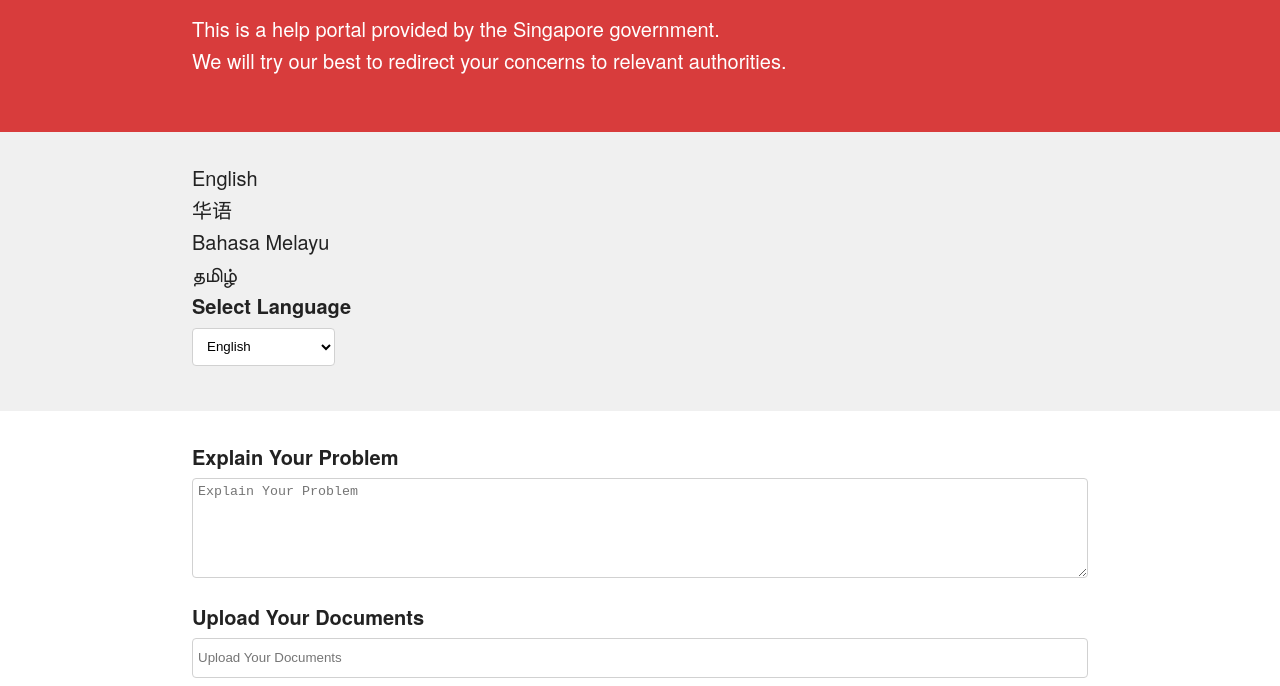
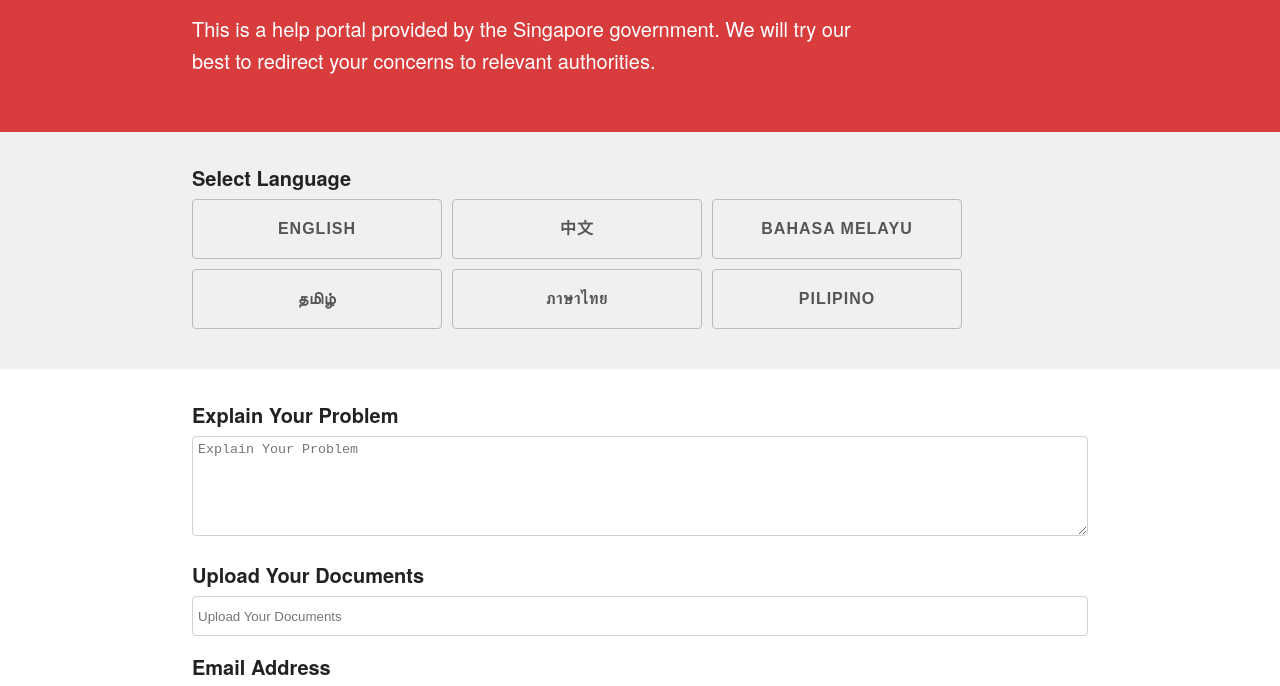
Before and after one commit to artylope/helpmesg, a plain HTML site: page index.html in a window 1280 px wide. Shown: the part 97-783 px from the top of the page. Drawn offline with nearby package versions, Linux system fonts and the light colour scheme.

Commit message:
Able to change languages and store stuff in consolelog

```diff
--- a/css/scss/basic.scss
+++ b/css/scss/basic.scss
@@ -26,6 +26,7 @@ body{
 }
 #language-band{
   background: #F0F0F0;
+  margin: 0 auto;
   .container{
     padding-top: 30px;
     padding-bottom: 30px;
@@ -39,8 +40,21 @@ body{
 }
 
 .button-primary{
-  font-size: 20px;
   height: 50px;
+  font-size: 16px;
   background-color: #D83C3C !important;
   border-color: #D83C3C !important;
 }
+
+button{
+  &.languageSelect{
+    margin-right: 10px;
+    height: 60px;
+    width: 250px;
+    font-size: 16px;
+  }
+}
+
+#introLabel{
+  max-width: 60ch;
+}
--- a/index.html
+++ b/index.html
@@ -5,8 +5,9 @@
   <meta charset="utf-8">
 
   <title>Help.sg</title>
-  <meta name="description" content="Help.sg">
+  <meta name="description" content="Helpme.sg">
   <meta name="author" content="Open Government Products">
+  <meta name="viewport" content="width=device-width, initial-scale=1">
   <link rel="stylesheet" href="https://cdnjs.cloudflare.com/ajax/libs/skeleton/2.0.4/skeleton.css">
   <link rel="stylesheet" href="css/style.css">
 
@@ -17,20 +18,20 @@
   <section id="intro">
     <div class="container">
     <h1>HelpMe.sg</h1>
-    <p id="introLabel">This is a help portal provided by the Singapore government. <br>We will try our best to redirect your concerns to relevant authorities.</p>
+    <p id="introLabel">This is a help portal provided by the Singapore government. We will try our best to redirect your concerns to relevant authorities.</p>
   </div>
 </section>
     <section id="language-band">
       <div class="container">
+        <label id="languageLabel">Select Language</label>
         <div id="showLang"></div>
-        <label id="languageLabel">Select Language</label>
-        <select id="language" onchange="selectLang();">
+        <!-- <select id="language" onchange="selectLang();">
         <option value="Select Language" disabled>Select Language</option>
         <option value="english" selected>English</option>
         <option value="chinese">Chinese</option>
         <option value="malay">Malay</option>
         <option value="tamil">Tamil</option>
-      </select>
+      </select> -->
       </div>
 </section>
 <section id="form-band">
@@ -40,10 +41,9 @@
     <label id="explainLabel">Explain Your Problem</label>
     <textarea id="explain" type="text"  placeholder="Explain Your Problem"></textarea>
   </div>
-
     <div>
     <label id="filesLabel">Upload Your Documents</label>
-    <input id="file" type="text" placeholder="Upload Your Documents">
+    <input id="file" type="text" placeholder="Upload Your Documents"></input>
     </div>
     <div>
     <label id="emailLabel">Email Address</label>
@@ -52,7 +52,11 @@
     <div>
     <label id="phoneLabel">Phone Number</label>
     <input id="phone" type"phone number" placeholder="Phone Number"></input>
-    <br>
+    </div>
+    <div>
+    <label id="locationLabel">Location</label>
+    <input id="location" type"text" placeholder="Location"></input>
+    </div>
     <div>
     <button id="submitLabel" class="button-primary" type="button" onclick="postForm();">Submit</button>
     </div>
--- a/js/app.js
+++ b/js/app.js
@@ -1,17 +1,17 @@
 var phrases= {
   "english": {
     "language"  : "English",
-    "intro"     : "This is a help portal provided by the Singapore government.<br>We will try our best to redirect your concerns to relevant authorities.",
+    "intro"     : "This is a help portal provided by the Singapore government.We will try our best to redirect your concerns to relevant authorities.",
     "select"    : "Select Language",
-    "explain"   : "Explain Your Problem ",
+    "explain"   : "Explain Your Problem",
     "files"     : "Upload Your Documents",
     "email"     : "Email Address",
     "phone"     : "Phone Number",
     "submit"    : "Submit"
   },
   "chinese": {
-    "language"  : "华语",
-    "intro"     : "这是新加坡政府提供的帮助门户。<br>我们将竭尽所能为您解决问题重定向到有关部门。",
+    "language"  : "中文",
+    "intro"     : "这是新加坡政府提供的帮助门户。我们将竭尽所能为您解决问题重定向到有关部门。",
     "select"    : "选择语言",
     "explain"   : "说明您的问题",
     "files"     : "上传文件",
@@ -21,29 +21,49 @@ var phrases= {
   },
   "malay": {
     "language"  : "Bahasa Melayu",
-    "intro"     : "Ini adalah portal bantuan yang disediakan oleh kerajaan Singapura.<br>Kami akan cuba yang terbaik untuk mengalihkan kebimbangan anda kepada pihak berkuasa yang berkaitan.",
+    "intro"     : "Ini adalah portal bantuan yang disediakan oleh kerajaan Singapura.Kami akan cuba yang terbaik untuk mengalihkan kebimbangan anda kepada pihak berkuasa yang berkaitan.",
     "select"    : "Pilih Bahasa",
     "explain"   : "Jelaskan Masalah anda",
-    "files"     : "Memuat naik Dokumen anda (pilihan)",
+    "files"     : "Memuat naik Dokumen anda",
     "email"     : "Alamat emel",
     "phone"     : "Nombor telefon",
     "submit"    : "hantar"
   },
   "tamil": {
     "language"  : "தமிழ்",
-    "intro"     : "இந்த சிங்கப்பூர் அரசாங்கம் வழங்கிய உதவி போர்டல் உள்ளது.<br>நாம் உரிய அதிகாரிகளுக்கு உங்கள் கவலைகளை திருப்பி எங்கள் சிறந்த முயற்சி.",
+    "intro"     : "இந்த சிங்கப்பூர் அரசாங்கம் வழங்கிய உதவி போர்டல் உள்ளது.நாம் உரிய அதிகாரிகளுக்கு உங்கள் கவலைகளை திருப்பி எங்கள் சிறந்த முயற்சி.",
     "select"    : "தேர்வு மொழி",
     "explain"   : "உங்கள் பிரச்சனை விளக்குங்கள்",
     "files"     : "உங்கள் ஆவண பதிவேற்ற",
     "email"     : "மின்னஞ்சல் முகவரி",
     "phone"     : "தொலைபேசி எண்",
     "submit"    : "சமர்ப்பி"
+  },
+  "thai": {
+    "language"  : "ภาษาไทย",
+    "intro"     : "นี้เป็นพอร์ทัลช่วยเหลือให้โดยรัฐบาลสิงคโปร์.เราจะพยายามอย่างดีที่สุดที่จะเปลี่ยนเส้นทางความกังวลของคุณไปยังหน่วยงานที่เกี่ยวข้อง.",
+    "select"    : "เลือกภาษา",
+    "explain"   : "อธิบายปัญหาของคุณ்",
+    "files"     : "อัปโหลดเอกสารของคุณ",
+    "email"     : "ที่อยู่อีเมล",
+    "phone"     : "หมายเลขโทรศัพท์",
+    "submit"    : "เสนอ"
+  },
+  "filipino": {
+    "language"  : "Pilipino",
+    "intro"     : "Ito ay isang tulong portal na ibinigay ng gobyerno ng Singapore.Kami ay subukan ang aming pinakamahusay na upang i-redirect ang iyong mga alalahanin sa mga kaugnay na awtoridad.",
+    "select"    : "Piliin ang wika",
+    "explain"   : "Ipaliwanag ang iyong Problema",
+    "files"     : "Mag-upload ng iyong Document",
+    "email"     : "email Address",
+    "phone"     : "Numero ng telepono์",
+    "submit"    : "Ipasa"
   }
 };
 
 function postForm(){
   var explain = document.getElementById('explain').value;
-  var files = document.getElementById('files').value;
+  var files = document.getElementById('file').value;
   var email = document.getElementById('email').value;
   var phone = document.getElementById('phone').value;
 
@@ -56,7 +76,19 @@ function postForm(){
   };
 
   console.log(casefile);
-}
+};
+
+function chooseLang(clicked_id){
+  console.log(clicked_id);
+  document.getElementById('introLabel').innerHTML = phrases[clicked_id].intro;
+  document.getElementById('languageLabel').innerHTML = phrases[clicked_id].select;
+  document.getElementById('explainLabel').innerHTML = phrases[clicked_id].explain;
+  document.getElementById('filesLabel').innerHTML = phrases[clicked_id].files;
+  document.getElementById('emailLabel').innerHTML = phrases[clicked_id].email;
+  document.getElementById('phoneLabel').innerHTML = phrases[clicked_id].phone;
+  document.getElementById('submitLabel').innerHTML = phrases[clicked_id].submit;
+};
+
 
 function selectLang(){
   var language = document.getElementById('language').value;
@@ -69,7 +101,7 @@ function selectLang(){
   document.getElementById('submitLabel').innerHTML = phrases[language].submit;
 }
 
-//console.log(Object.keys(phrases));
+// console.log(Object.keys(phrases));
 // console.log(Object.keys(phrases).length);
 // console.log(Object.values(phrases)[1].language);
 
@@ -80,11 +112,14 @@ window.onload = function() {
 
   var i;
   for (i = 0; i < lang.length; i++) {
-    appendString += "<div>" + Object.values(phrases)[i].language + "</div>";
-    console.log(appendString);
+    appendString += '<button class="languageSelect" id="'
+    + Object.keys(phrases)[i]
+    +'" onclick="chooseLang(this.id);">'
+    + Object.values(phrases)[i].language
+    + '</button>';
+    // console.log(appendString);
   };
 
-  console.log(document.getElementById('showLang'))
+  // console.log(document.getElementById('showLang'))
   document.getElementById('showLang').innerHTML = appendString;
-
 }
```
Also changed, not shown: css/style.css.
